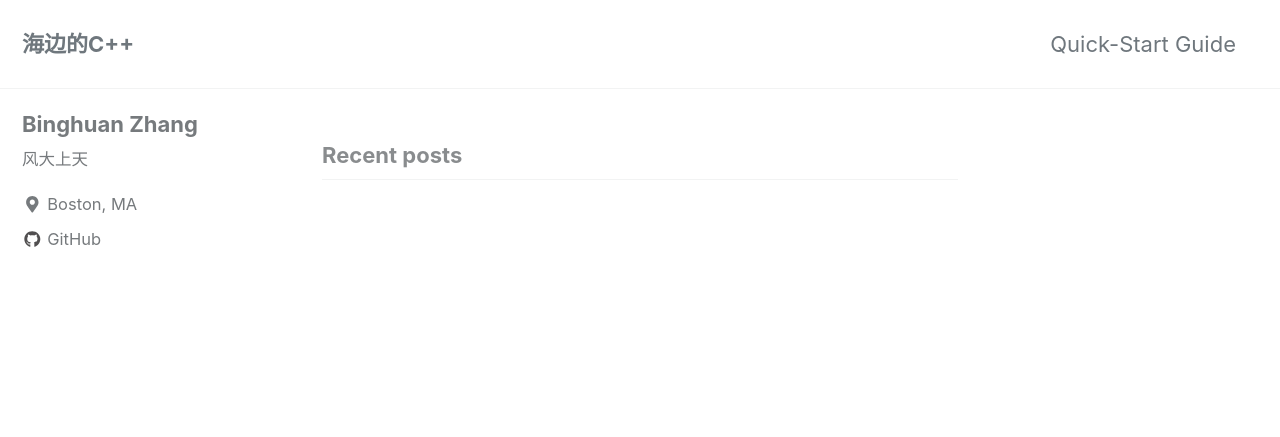
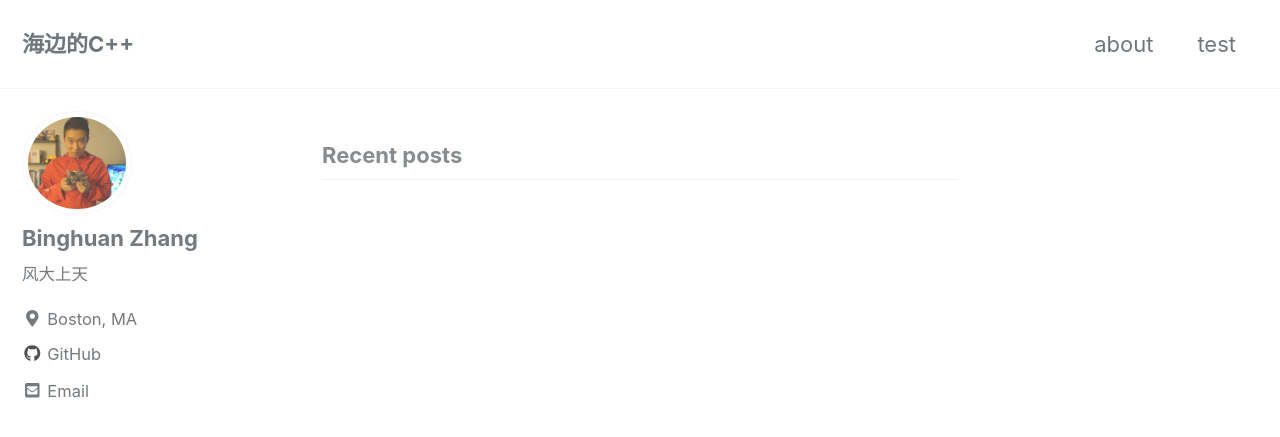
Before and after one commit to estepona/estepona.github.io, a Jekyll site: the page built from index.html, in a window 1280 px wide and 900 px high. Shown: the top 437 px of the window. Built offline with Jekyll 4.4.1, drawn with Linux system fonts in a browser that asks for light colours; cached includes are drawn as plain includes; nearby versions of some CDN libraries; the list of posts is cut into pages by our own code.

Commit message:
test pages

```diff
--- a/_config.yml
+++ b/_config.yml
@@ -107,10 +107,10 @@
 # Site Author
 author:
   name             : "Binghuan Zhang"
-  avatar           : # path of avatar image, e.g. "/assets/images/bio-photo.jpg"
+  avatar           : "/assets/img/我和志明_thumbnail.png"
   bio              : "风大上天"
   location         : "Boston, MA"
-  email            :
+  email            : "574953550@qq.com"
   links:
     - label: "Email"
       icon: "fas fa-fw fa-envelope-square"
@@ -126,7 +126,7 @@
       # url: "https://facebook.com/"
     - label: "GitHub"
       icon: "fab fa-fw fa-github"
-      url: "https://estepona.github.com"
+      url: "https:/github.com/estepona"
     - label: "Instagram"
       icon: "fab fa-fw fa-instagram"
       # url: "https://instagram.com/"
--- a/_data/navigation.yml
+++ b/_data/navigation.yml
@@ -1,7 +1,9 @@
 # main links
 main:
-  - title: "Quick-Start Guide"
-    url: https://mmistakes.github.io/minimal-mistakes/docs/quick-start-guide/
+  - title: "about"
+    url: /about/
+  - title: "test"
+    url: /test/
   # - title: "About"
   #   url: https://mmistakes.github.io/minimal-mistakes/about/
   # - title: "Sample Posts"
```
Also changed, not shown: _pages/about.md (added, +7 -0 lines), _posts/test.md (added, +6 -0 lines), assets/img/我和志明_thumbnail.png (added).
